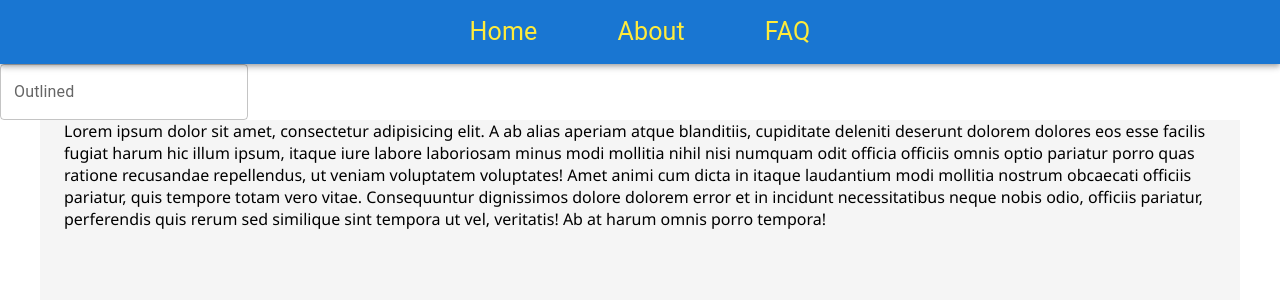
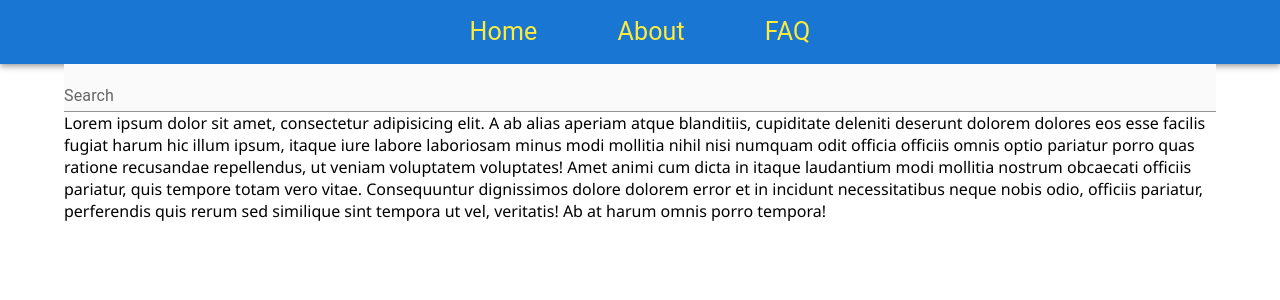
Before and after one commit to shpaksasha/NewProject, a React (Create React App) app: page / in a window 1280 px wide. Shown: the top 300 px of the page. Built offline with nearby package versions, Linux system fonts and the light colour scheme.

Commit message:
page header material ui styles add

```diff
--- a/src/App.js
+++ b/src/App.js
@@ -5,13 +5,15 @@ import Home from './pages/Home/home';
 import About from "./pages/About/about";
 import Faq from "./pages/Faq/faq";
 import Container from '@mui/material/Container';
+import {TextField} from "@mui/material";
 
 const App = () => {
     return (
 
         <Fragment>
             <Header/>
-            <Container maxWidth="lg" sx={{backgroundColor: '#f5f5f5', height: '100vh'}}>
+            <Container maxWidth="lg" sx={{height: '100vh'}}>
+                <TextField fullWidth type='search' label="Search" variant="standard" sx={{background: '#fafafa', margin: 0, padding: 0}}/>
             <Routes>
                 <Route path='/' element={<Home/>}/>
                 <Route path='/about' element={<About/>}/>
--- a/src/pages/Header/header.js
+++ b/src/pages/Header/header.js
@@ -1,8 +1,7 @@
 import React from "react";
 import {NavLink} from "react-router-dom";
 import {makeStyles} from "@mui/styles";
-import {AppBar, Toolbar, Typography, TextField} from "@mui/material";
-// import TextField from "@mui/material/TextField";
+import {AppBar, Toolbar, Typography} from "@mui/material";
 
 
 const useStyles = makeStyles(theme => ({
@@ -42,11 +41,11 @@ const Header = () => {
             <AppBar position="static" className={classes.root}>
                 <Toolbar>
                     <Typography component="div"><NavLink className={classes.link} to='/'>Home</NavLink></Typography>
-                <Typography component="div"><NavLink className={classes.link} to='/about'>About</NavLink></Typography>
+                    <Typography component="div"><NavLink className={classes.link}
+                                                         to='/about'>About</NavLink></Typography>
                     <Typography component="div"><NavLink className={classes.link} to='/faq'>FAQ</NavLink></Typography>
                 </Toolbar>
             </AppBar>
-            <TextField id="outlined-basic" label="Outlined" variant="outlined" />
         </div>
     )
 }
```
Lines whose indentation alone changed are shown as unchanged.
